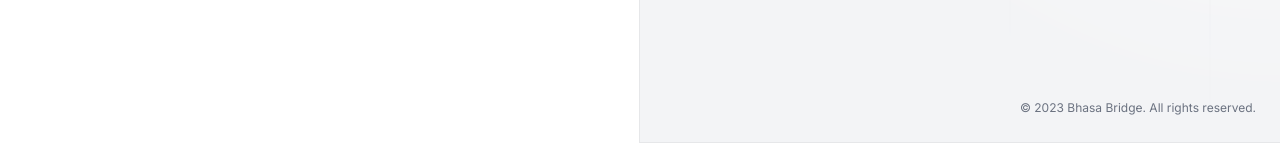
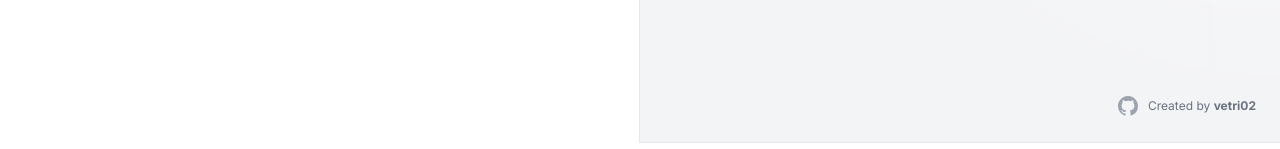
Before and after one commit to vetri02/bhasa-bridge, a Next.js app: page / in a window 1280 px wide. Shown: the part 648-797 px from the top of the page. Built offline with nearby package versions, Linux system fonts and the light colour scheme.

Commit message:
update README and Footer

```diff
--- a/src/app/page.tsx
+++ b/src/app/page.tsx
@@ -1,6 +1,6 @@
 'use client'
 // Importing necessary libraries and components
-import { useState } from 'react';
+import { SVGProps, useState } from 'react';
 import Image from 'next/image'
 import { Button } from "@/components/ui/button"
 import { Label } from "@/components/ui/label"
@@ -108,8 +108,23 @@
     }
   };
 
-  const currentYear = new Date().getFullYear();
+  const footer = [
 
+    {
+      name: 'GitHub',
+      href: 'https://github.com/vetri02/bhasa-bridge',
+      icon: (props: JSX.IntrinsicAttributes & SVGProps<SVGSVGElement>) => (
+        <svg fill="currentColor" viewBox="0 0 24 24" {...props}>
+          <path
+            fillRule="evenodd"
+            d="M12 2C6.477 2 2 6.484 2 12.017c0 4.425 2.865 8.18 6.839 9.504.5.092.682-.217.682-.483 0-.237-.008-.868-.013-1.703-2.782.605-3.369-1.343-3.369-1.343-.454-1.158-1.11-1.466-1.11-1.466-.908-.62.069-.608.069-.608 1.003.07 1.531 1.032 1.531 1.032.892 1.53 2.341 1.088 2.91.832.092-.647.35-1.088.636-1.338-2.22-.253-4.555-1.113-4.555-4.951 0-1.093.39-1.988 1.029-2.688-.103-.253-.446-1.272.098-2.65 0 0 .84-.27 2.75 1.026A9.564 9.564 0 0112 6.844c.85.004 1.705.115 2.504.337 1.909-1.296 2.747-1.027 2.747-1.027.546 1.379.202 2.398.1 2.651.64.7 1.028 1.595 1.028 2.688 0 3.848-2.339 4.695-4.566 4.943.359.309.678.92.678 1.855 0 1.338-.012 2.419-.012 2.747 0 .268.18.58.688.482A10.019 10.019 0 0022 12.017C22 6.484 17.522 2 12 2z"
+            clipRule="evenodd"
+          />
+        </svg>
+      ),
+    },
+
+  ]
 
   // Rendering component
   return (
@@ -164,7 +179,7 @@
 
           </div>
           <div className="relative px-6 pb-20 pt-10 sm:pt-32 lg:static lg:px-8 lg:py-38">
-          <div className="group block flex-shrink-0">
+            <div className="group block flex-shrink-0">
               <div className="flex items-center pb-8">
                 <div>
                   <svg className="inline-block h-9 w-9 rounded-full" viewBox="0 0 250 250" fill="none" xmlns="http://www.w3.org/2000/svg">
@@ -215,18 +230,29 @@
               </p>
 
             </div>
-            <div className="absolute bottom-0 right-0 px-6 py-6">
-              <p className="text-center text-xs leading-5 text-gray-500">
+            <div className="absolute bottom-0 right-0 px-6 py-6 flex justify-center items-center">
+              <div className="flex justify-center px-2">
+                {footer.map((item) => (
+                  <a key={item.name} href={item.href} className="text-gray-400 hover:text-gray-500">
+                    <span className="sr-only">{item.name}</span>
+                    <item.icon className="h-6 w-6" aria-hidden="true" />
+                  </a>
+                ))}
 
-                &copy; {currentYear} Bhasa Bridge. All rights reserved.
-
-              </p>
+              </div>
+              <div className="md:mt-0 text-xs text-center md:text-left leading-5 text-gray-500 ">
+                Created by {" "}
+                <a href="https://github.com/vetri02" target="_blank" className="font-bold hover:underline transition hover:text-gray-300 underline-offset-2">
+                  vetri02
+                </a>
+              </div>
             </div>
           </div>
 
         </div>
       </main>
 
+
     </div>
 
 
```
Also changed, not shown: 1 other file (tests, documents, lock files or other folders).
